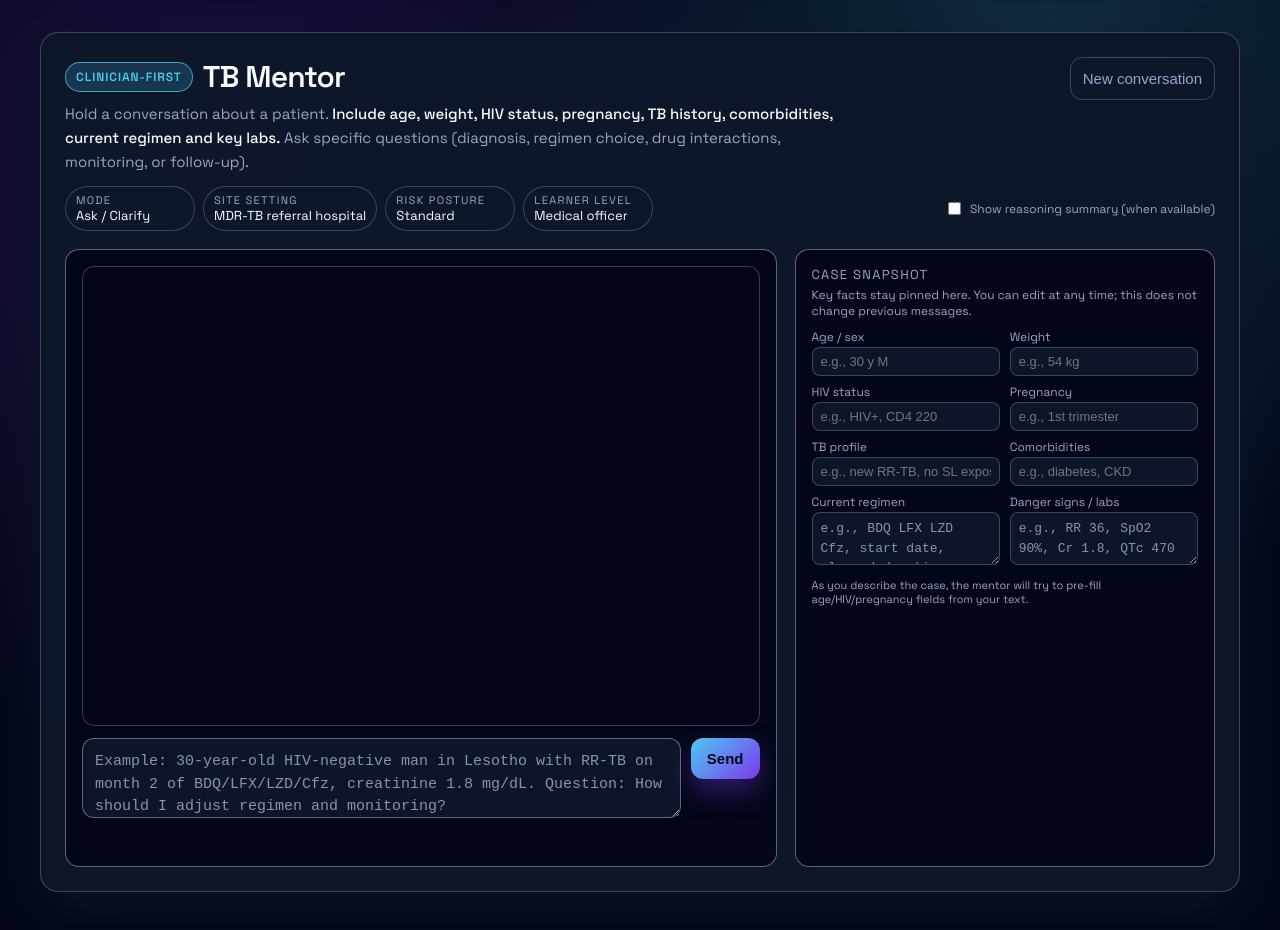
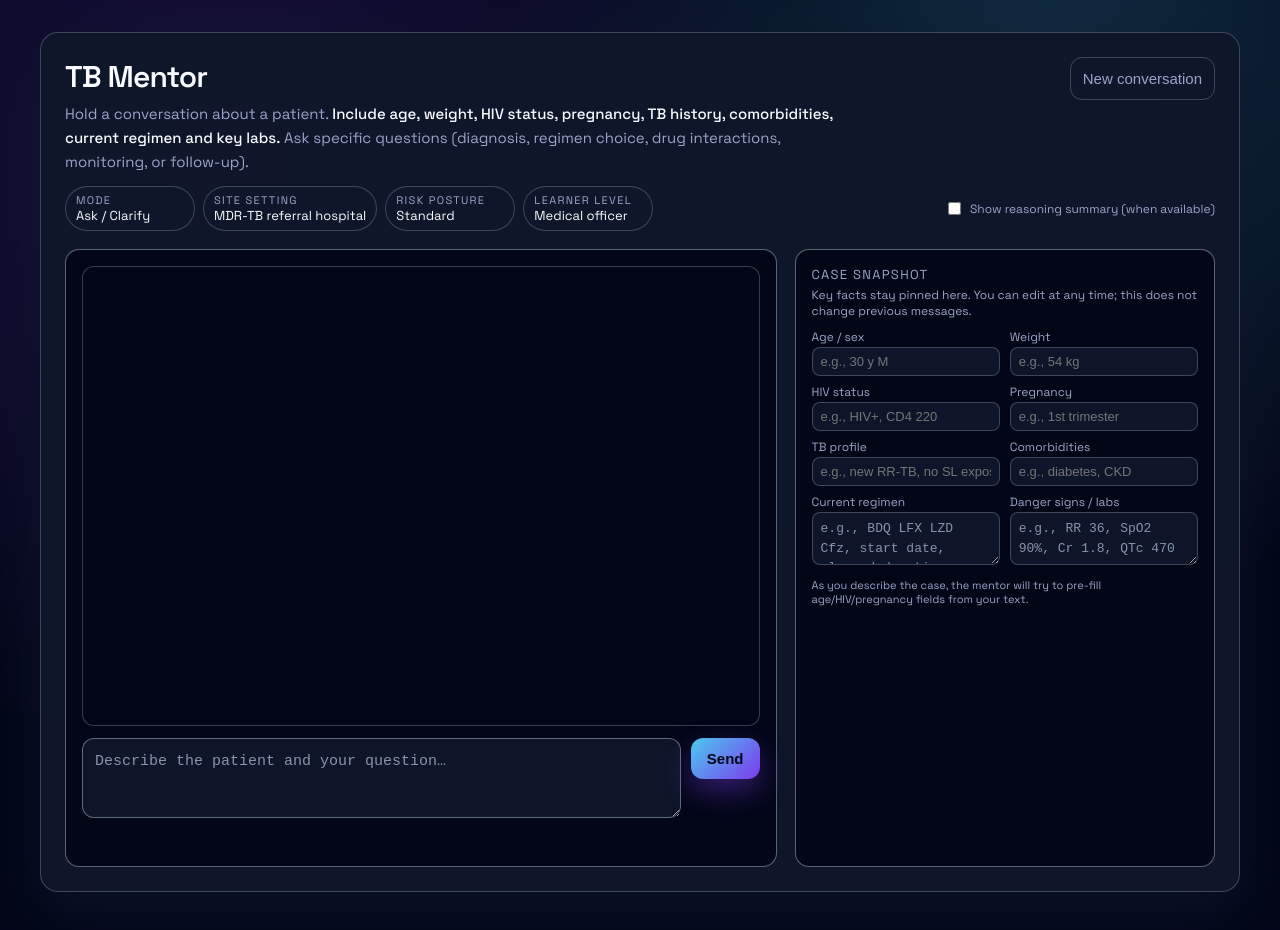
Before and after one commit to aiclinicalmentor-sketch/tb-mentor-api, a website: page public/index.html in a window 1280 px wide. Drawn offline with Linux system fonts and the light colour scheme.

Commit message:
removed clinician first badge

```diff
--- a/public/index.html
+++ b/public/index.html
@@ -402,7 +402,7 @@
     <header>
       <div>
         <div class="row" style="margin-top:0">
-          <div class="badge">Clinician-first</div>
+
           <h1>TB Mentor</h1>
         </div>
         <p class="lead">
@@ -446,7 +446,7 @@
         <div class="input-area">
           <textarea
             id="prompt"
-            placeholder="Example: 30-year-old HIV-negative man in Lesotho with RR-TB on month 2 of BDQ/LFX/LZD/Cfz, creatinine 1.8 mg/dL. Question: How should I adjust regimen and monitoring?"
+            placeholder="Describe the patient and your question…"
           ></textarea>
           <button id="askBtn">Send</button>
         </div>
```
